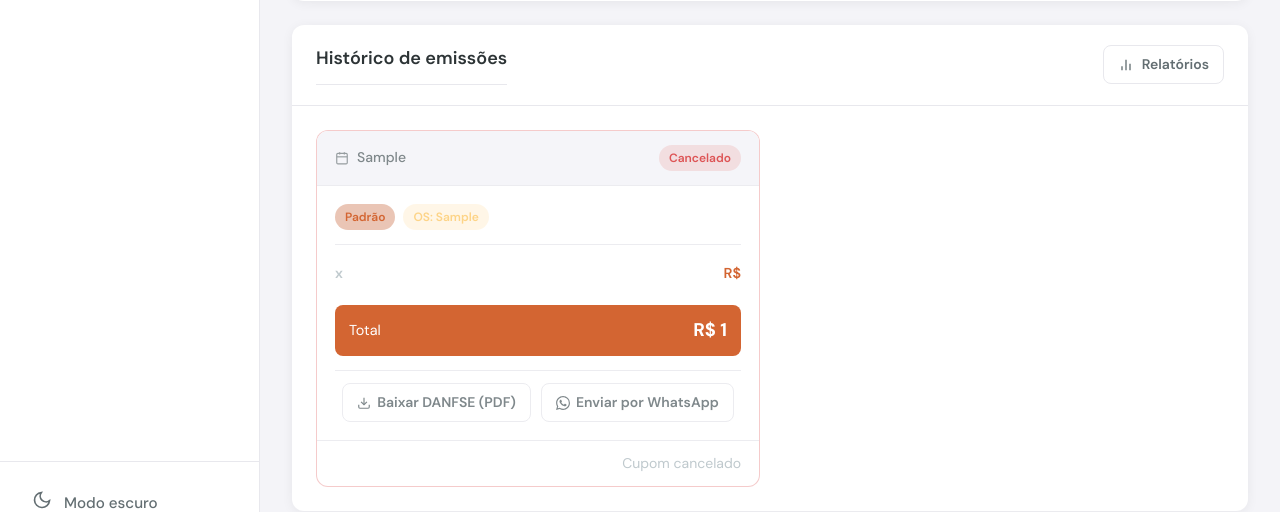
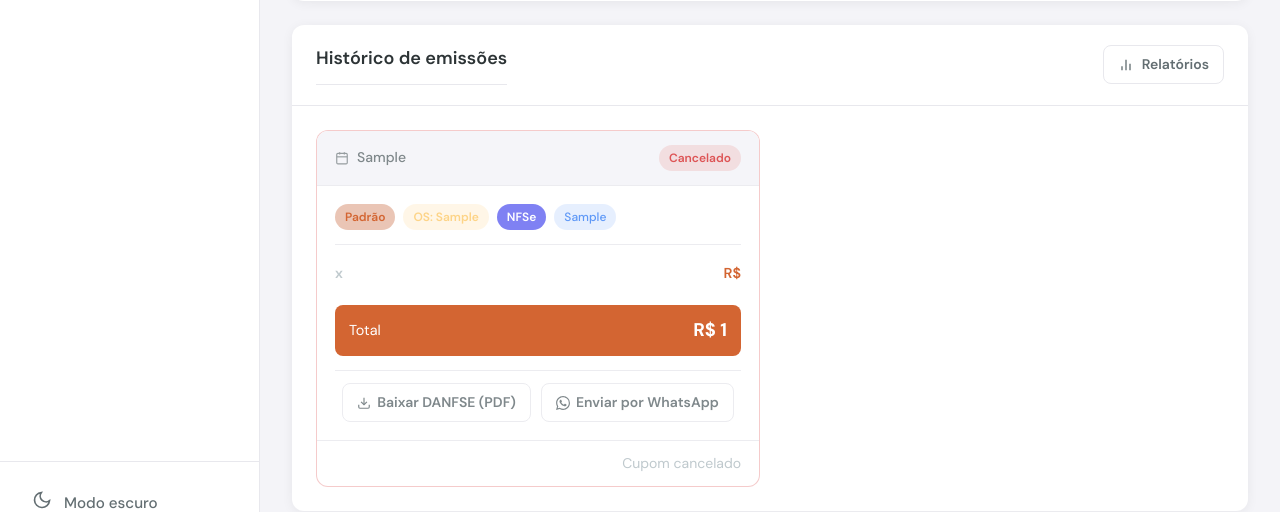
Before and after one commit to tracyxoxo/chaveiro_cupom, a FastAPI app: template app/templates/index.html in a window 1280 px wide. Shown: the part 913-1425 px from the top of the page. Run offline with FastAPI, Linux system fonts and the light colour scheme; the template is opened without the code that fills it: most values are stand-ins (such as "Sample title", 1, 10 or a date in 2020).

Commit message:
a lot happened

```diff
--- a/app/main.py
+++ b/app/main.py
@@ -1,7 +1,9 @@
 from __future__ import annotations
 from pathlib import Path
+from urllib.parse import quote
 
 import os
+import re
 import uuid
 from datetime import datetime
 from decimal import Decimal, InvalidOperation
@@ -17,6 +19,7 @@ from .cupom_core import CupomFormatter, ItemCupom
 from .printer import PrinterService
 from .history import HistoryService
 from .nfse_service import NFSeService
+from . import drive_upload as drive_upload_module
 
 BASE_DIR = Path(__file__).resolve().parent.parent
 app = FastAPI(title="Chaveiro Brotero - Cupom")
@@ -49,6 +52,34 @@ def _format_money_br(valor_str: str) -> str:
         return valor_str.replace(".", ",")
 
 
+def _sanitize_filename(text: str) -> str:
+    """Remove caracteres especiais de um texto para usar em nome de arquivo"""
+    # Remove acentos e caracteres especiais, mantém apenas letras, números, espaços e hífens
+    text = text.strip()
+    # Substitui espaços múltiplos por um único espaço
+    text = re.sub(r'\s+', ' ', text)
+    # Remove caracteres inválidos para nome de arquivo (Windows/Linux)
+    text = re.sub(r'[<>:"/\\|?*]', '', text)
+    # Limita tamanho (máximo 100 caracteres)
+    if len(text) > 100:
+        text = text[:100]
+    return text.strip()
+
+
+def _whatsapp_nfse_url(drive_link: str | None) -> str:
+    """Monta a URL do WhatsApp com a mensagem 'Segue a nota' e o link do Drive (se houver)."""
+
+    msg = (
+        "🔔 *CHAVEIRO BROTERO*\n\n"
+        "Sua Nota Fiscal Eletrônica está pronta! ✅\n\n"
+        "📥 *CLIQUE PARA BAIXAR:* \n"
+        f"{drive_link}\n\n"
+        "------------------------------------------\n"
+        "Obrigado pela preferência! 🔑"
+    )
+    return "https://api.whatsapp.com/send?text=" + quote(msg)
+
+
 def _format_history_for_template(historico: List[dict]) -> List[dict]:
     """Formata o histórico para exibição no template"""
     historico_formatado = []
@@ -59,6 +90,11 @@ def _format_history_for_template(historico: List[dict]) -> List[dict]:
         # Formata valores dos itens
         for item in cupom_formatted["itens"]:
             item["valor_unitario_formatado"] = _format_money_br(item["valor_unitario"])
+        # URL do WhatsApp com link do Drive (quando existir)
+        if cupom_formatted.get("nfse_drive_link"):
+            cupom_formatted["nfse_whatsapp_url"] = _whatsapp_nfse_url(cupom_formatted["nfse_drive_link"])
+        else:
+            cupom_formatted["nfse_whatsapp_url"] = _whatsapp_nfse_url(None)
         historico_formatado.append(cupom_formatted)
     return historico_formatado
 
@@ -198,6 +234,7 @@ async def emitir(
     emitir_nfse_flag = emitir_nfse is not None
     imprimir_nfse_flag = imprimir_nfse is not None
     nfse_pdf_id = None
+    nfse_drive_link = None
 
     try:
         itens = _parse_itens(descricao, quantidade, valor)
@@ -216,6 +253,7 @@ async def emitir(
         printer_service.emitir(texto, samaritano_flag, save_only=emitir_nfse_flag)
 
         # 🔽 Emite NFSe se solicitado
+        nfse_razao_social = None
         if emitir_nfse_flag and _NFSE_AVAILABLE:
             try:
                 # Remove formatação do CPF/CNPJ
@@ -232,16 +270,29 @@ async def emitir(
                     for item in itens
                 ])
 
-                # Emite a nota
-                pdf_content = nfse_service.emitir_nota(
+                # Emite a nota (retorna PDF e razão social)
+                pdf_content, razao_social = nfse_service.emitir_nota(
                     cpf_cnpj=cpf_cnpj_limpo,
                     data_competencia=datetime.now(),
                     valor=str(total),
                     descricao=descricao_nfse,
                 )
+                nfse_razao_social = razao_social
 
-                # Salva PDF temporariamente e gera ID
+                # Formata nome do arquivo: DANFSE_RAZAOSOCIAL_data
+                data_emissao_str = datetime.now().strftime("%Y%m%d")
+                razao_social_sanitizada = _sanitize_filename(razao_social) if razao_social else "SEM_RAZAO_SOCIAL"
+                # Se razão social estiver vazia após sanitização, usa fallback
+                if not razao_social_sanitizada:
+                    razao_social_sanitizada = "SEM_RAZAO_SOCIAL"
+
+                # Gera ID único para o arquivo local
                 nfse_pdf_id = str(uuid.uuid4())
+
+                # Nome do arquivo para salvar localmente e no Drive
+                filename_pdf = f"DANFSE_{razao_social_sanitizada}_{data_emissao_str}.pdf"
+
+                # Salva PDF temporariamente
                 pdf_path = BASE_DIR / "_nfse" / f"{nfse_pdf_id}.pdf"
                 pdf_path.parent.mkdir(exist_ok=True)
                 with open(pdf_path, "wb") as f:
@@ -253,6 +304,17 @@ async def emitir(
                         printer_service.imprimir_pdf(pdf_path)
                     except Exception as e:
                         print(f"Aviso: não foi possível imprimir a NFSe: {e}")
+
+                # Upload para Google Drive (pasta configurada) e link "qualquer pessoa com link pode visualizar"
+                try:
+                    link = drive_upload_module.upload_pdf_and_get_link(
+                        pdf_path,
+                        filename=filename_pdf,
+                    )
+                    if link:
+                        nfse_drive_link = link
+                except Exception as e:
+                    print(f"Aviso: upload da NFSe para o Drive não realizado: {e}")
 
             except ValueError as nfse_error:
                 # Erro de validação - impede a emissão
@@ -269,6 +331,8 @@ async def emitir(
             samaritano=samaritano_flag,
             numero_os=numero_os.strip() or None,
             nfse_pdf_id=nfse_pdf_id,
+            nfse_drive_link=nfse_drive_link,
+            nfse_razao_social=nfse_razao_social
         )
 
         msg_parts = [f"Cupom emitido com sucesso ({'Samaritano' if samaritano_flag else 'Padrão'})!"]
@@ -311,6 +375,8 @@ async def emitir(
             "cpf_cnpj": cpf_cnpj,
             "imprimir_nfse": imprimir_nfse_flag,
             "nfse_pdf_id": nfse_pdf_id,
+            "nfse_drive_link": nfse_drive_link,
+            "nfse_whatsapp_url": _whatsapp_nfse_url(nfse_drive_link),
             "historico": historico_formatado,
         },
     )
--- a/app/requirements.txt
+++ b/app/requirements.txt
@@ -4,3 +4,7 @@ jinja2
 python-multipart
 beautifulsoup4
 requests
+google-api-python-client>=2.0.0
+google-auth>=2.0.0
+google-auth-oauthlib>=1.0.0
+pyshorteners
--- a/app/static/style.css
+++ b/app/static/style.css
@@ -754,6 +754,33 @@ body.dark-mode .preview-box {
   color: var(--warning);
 }
 
+.badge-nfse {
+  background-color: var(--primary-color, #6366f1);
+  color: white;
+  font-weight: 600;
+}
+
+.badge-info {
+  background: rgba(59, 130, 246, 0.15);
+  color: #3b82f6;
+  font-weight: 500;
+  max-width: 200px;
+  overflow: hidden;
+  text-overflow: ellipsis;
+  white-space: nowrap;
+}
+
+body.dark-mode .badge-info {
+  background: rgba(59, 130, 246, 0.2);
+  color: #93c5fd;
+}
+
+.body.dark-mode .badge-nfse {
+  background-color: #312e81;
+  color: #e0e7ff;
+  border: 1px solid #312e81;
+}
+
 body.dark-mode .badge-os {
   color: #fdcb6e;
 }
--- a/app/templates/index.html
+++ b/app/templates/index.html
@@ -62,7 +62,7 @@
                   <svg width="18" height="18" viewBox="0 0 24 24" fill="none" stroke="currentColor" stroke-width="2"><path d="M21 15v4a2 2 0 0 1-2 2H5a2 2 0 0 1-2-2v-4"/><polyline points="7 10 12 15 17 10"/><line x1="12" y1="15" x2="12" y2="3"/></svg>
                   Baixar DANFSE (PDF)
                 </a>
-                <a href="https://api.whatsapp.com/send?text=Segue%20a%20nota" class="btn btn-outline btn-whatsapp" target="_blank" rel="noopener">
+                <a href="{{ nfse_whatsapp_url }}" class="btn btn-outline btn-whatsapp" target="_blank" rel="noopener">
                   <svg width="18" height="18" viewBox="0 0 24 24" fill="currentColor"><path d="M17.472 14.382c-.297-.149-1.758-.867-2.03-.967-.273-.099-.471-.148-.67.15-.197.297-.767.966-.94 1.164-.173.199-.347.223-.644.075-.297-.15-1.255-.463-2.39-1.475-.883-.788-1.48-1.761-1.653-2.059-.173-.297-.018-.458.13-.606.134-.133.298-.347.446-.52.149-.174.198-.298.298-.497.099-.198.05-.371-.025-.52-.075-.149-.669-1.612-.916-2.207-.242-.579-.487-.5-.669-.51-.173-.008-.371-.01-.57-.01-.198 0-.52.074-.792.372-.272.297-1.04 1.016-1.04 2.479 0 1.462 1.065 2.875 1.213 3.074.149.198 2.096 3.2 5.077 4.487.709.306 1.262.489 1.694.625.712.227 1.36.195 1.871.118.571-.085 1.758-.719 2.006-1.413.248-.694.248-1.289.173-1.413-.074-.124-.272-.198-.57-.347m-5.421 7.403h-.004a9.87 9.87 0 01-5.031-1.378l-.361-.214-3.741.982.998-3.648-.235-.374a9.86 9.86 0 01-1.51-5.26c.001-5.45 4.436-9.884 9.888-9.884 2.64 0 5.122 1.03 6.988 2.898a9.825 9.825 0 012.893 6.994c-.003 5.45-4.437 9.884-9.885 9.884m8.413-18.297A11.815 11.815 0 0012.05 0C5.495 0 .16 5.335.157 11.892c0 2.096.547 4.142 1.588 5.945L.057 24l6.305-1.654a11.882 11.882 0 005.683 1.448h.005c6.554 0 11.89-5.335 11.893-11.893a11.821 11.821 0 00-3.48-8.413z"/></svg>
                   Enviar por WhatsApp
                 </a>
@@ -210,6 +210,12 @@
                       {% if cupom.numero_os %}
                         <span class="badge badge-os">OS: {{ cupom.numero_os }}</span>
                       {% endif %}
+                      {% if cupom.nfse_pdf_id %}
+                        <span class="badge badge-nfse">NFSe</span>
+                        {% if cupom.nfse_razao_social %}
+                          <span class="badge badge-info" title="Razão Social do Tomador">{{ cupom.nfse_razao_social }}</span>
+                        {% endif %}
+                      {% endif %}
                     </div>
                     <ul class="history-items">
                       {% for item in cupom.itens %}
@@ -230,7 +236,7 @@
                         <svg width="14" height="14" viewBox="0 0 24 24" fill="none" stroke="currentColor" stroke-width="2"><path d="M21 15v4a2 2 0 0 1-2 2H5a2 2 0 0 1-2-2v-4"/><polyline points="7 10 12 15 17 10"/><line x1="12" y1="15" x2="12" y2="3"/></svg>
                         Baixar DANFSE (PDF)
                       </a>
-                      <a href="https://api.whatsapp.com/send?text=Segue%20a%20nota" class="btn btn-outline btn-sm btn-whatsapp" target="_blank" rel="noopener">
+                      <a href="{{ cupom.nfse_whatsapp_url }}" class="btn btn-outline btn-sm btn-whatsapp" target="_blank" rel="noopener">
                         <svg width="14" height="14" viewBox="0 0 24 24" fill="currentColor"><path d="M17.472 14.382c-.297-.149-1.758-.867-2.03-.967-.273-.099-.471-.148-.67.15-.197.297-.767.966-.94 1.164-.173.199-.347.223-.644.075-.297-.15-1.255-.463-2.39-1.475-.883-.788-1.48-1.761-1.653-2.059-.173-.297-.018-.458.13-.606.134-.133.298-.347.446-.52.149-.174.198-.298.298-.497.099-.198.05-.371-.025-.52-.075-.149-.669-1.612-.916-2.207-.242-.579-.487-.5-.669-.51-.173-.008-.371-.01-.57-.01-.198 0-.52.074-.792.372-.272.297-1.04 1.016-1.04 2.479 0 1.462 1.065 2.875 1.213 3.074.149.198 2.096 3.2 5.077 4.487.709.306 1.262.489 1.694.625.712.227 1.36.195 1.871.118.571-.085 1.758-.719 2.006-1.413.248-.694.248-1.289.173-1.413-.074-.124-.272-.198-.57-.347m-5.421 7.403h-.004a9.87 9.87 0 01-5.031-1.378l-.361-.214-3.741.982.998-3.648-.235-.374a9.86 9.86 0 01-1.51-5.26c.001-5.45 4.436-9.884 9.888-9.884 2.64 0 5.122 1.03 6.988 2.898a9.825 9.825 0 012.893 6.994c-.003 5.45-4.437 9.884-9.885 9.884m8.413-18.297A11.815 11.815 0 0012.05 0C5.495 0 .16 5.335.157 11.892c0 2.096.547 4.142 1.588 5.945L.057 24l6.305-1.654a11.882 11.882 0 005.683 1.448h.005c6.554 0 11.89-5.335 11.893-11.893a11.821 11.821 0 00-3.48-8.413z"/></svg>
                         Enviar por WhatsApp
                       </a>
@@ -480,17 +486,21 @@
         return '<li class="history-item"><span class="item-qty">' + qty + 'x</span><span class="item-desc">' + desc + '</span><span class="item-val">R$ ' + val + '</span></li>';
       }).join('');
       var whatsappSvg = '<svg width="14" height="14" viewBox="0 0 24 24" fill="currentColor"><path d="M17.472 14.382c-.297-.149-1.758-.867-2.03-.967-.273-.099-.471-.148-.67.15-.197.297-.767.966-.94 1.164-.173.199-.347.223-.644.075-.297-.15-1.255-.463-2.39-1.475-.883-.788-1.48-1.761-1.653-2.059-.173-.297-.018-.458.13-.606.134-.133.298-.347.446-.52.149-.174.198-.298.298-.497.099-.198.05-.371-.025-.52-.075-.149-.669-1.612-.916-2.207-.242-.579-.487-.5-.669-.51-.173-.008-.371-.01-.57-.01-.198 0-.52.074-.792.372-.272.297-1.04 1.016-1.04 2.479 0 1.462 1.065 2.875 1.213 3.074.149.198 2.096 3.2 5.077 4.487.709.306 1.262.489 1.694.625.712.227 1.36.195 1.871.118.571-.085 1.758-.719 2.006-1.413.248-.694.248-1.289.173-1.413-.074-.124-.272-.198-.57-.347m-5.421 7.403h-.004a9.87 9.87 0 01-5.031-1.378l-.361-.214-3.741.982.998-3.648-.235-.374a9.86 9.86 0 01-1.51-5.26c.001-5.45 4.436-9.884 9.888-9.884 2.64 0 5.122 1.03 6.988 2.898a9.825 9.825 0 012.893 6.994c-.003 5.45-4.437 9.884-9.885 9.884m8.413-18.297A11.815 11.815 0 0012.05 0C5.495 0 .16 5.335.157 11.892c0 2.096.547 4.142 1.588 5.945L.057 24l6.305-1.654a11.882 11.882 0 005.683 1.448h.005c6.554 0 11.89-5.335 11.893-11.893a11.821 11.821 0 00-3.48-8.413z"/></svg>';
+      var whatsappHref = (cupom.nfse_whatsapp_url != null) ? escapeHtml(cupom.nfse_whatsapp_url) : 'https://api.whatsapp.com/send?text=Segue%20a%20nota';
       var nfseHtml = cupom.nfse_pdf_id
-        ? '<div class="history-nfse-download"><a href="/api/nfse/download/' + escapeHtml(cupom.nfse_pdf_id) + '" class="btn btn-outline btn-sm btn-download-nfse" target="_blank" rel="noopener"><svg width="14" height="14" viewBox="0 0 24 24" fill="none" stroke="currentColor" stroke-width="2"><path d="M21 15v4a2 2 0 0 1-2 2H5a2 2 0 0 1-2-2v-4"/><polyline points="7 10 12 15 17 10"/><line x1="12" y1="15" x2="12" y2="3"/></svg> Baixar DANFSE (PDF)</a><a href="https://api.whatsapp.com/send?text=Segue%20a%20nota" class="btn btn-outline btn-sm btn-whatsapp" target="_blank" rel="noopener">' + whatsappSvg + ' Enviar por WhatsApp</a></div>'
+        ? '<div class="history-nfse-download"><a href="/api/nfse/download/' + escapeHtml(cupom.nfse_pdf_id) + '" class="btn btn-outline btn-sm btn-download-nfse" target="_blank" rel="noopener"><svg width="14" height="14" viewBox="0 0 24 24" fill="none" stroke="currentColor" stroke-width="2"><path d="M21 15v4a2 2 0 0 1-2 2H5a2 2 0 0 1-2-2v-4"/><polyline points="7 10 12 15 17 10"/><line x1="12" y1="15" x2="12" y2="3"/></svg> Baixar DANFSE (PDF)</a><a href="' + whatsappHref + '" class="btn btn-outline btn-sm btn-whatsapp" target="_blank" rel="noopener">' + whatsappSvg + ' Enviar por WhatsApp</a></div>'
         : '';
       var osBadge = cupom.numero_os ? '<span class="badge badge-os">OS: ' + escapeHtml(cupom.numero_os) + '</span>' : '';
+      var nfseBadge = cupom.nfse_pdf_id ? '<span class="badge badge-nfse" style="background-color: #6366f1; color: white;">NFSe</span>' : '';
+      var nfseRazaoBadge = (cupom.nfse_pdf_id && cupom.nfse_razao_social) ? '<span class="badge badge-info" title="Razão Social do Tomador">' + escapeHtml(cupom.nfse_razao_social) + '</span>' : '';
       var footerHtml = cancelado
         ? '<div class="history-card-footer"><span class="text-muted">Cupom cancelado</span></div>'
         : '<div class="history-card-footer"><button type="button" class="btn btn-outline btn-sm" onclick="verDetalhes(\'' + id.replace(/'/g, '\\\'') + '\')">Detalhes</button><button type="button" class="btn btn-danger btn-sm" onclick="cancelarCupom(\'' + id.replace(/'/g, '\\\'') + '\', event)">Cancelar</button></div>';
+
       return '<article class="history-card' + (cancelado ? ' history-card-canceled' : '') + '" data-cupom-id="' + id + '">' +
         '<div class="history-card-header"><span class="history-date"><svg width="14" height="14" viewBox="0 0 24 24" fill="none" stroke="currentColor" stroke-width="2"><rect x="3" y="4" width="18" height="18" rx="2" ry="2"/><line x1="16" y1="2" x2="16" y2="6"/><line x1="8" y1="2" x2="8" y2="6"/><line x1="3" y1="10" x2="21" y2="10"/></svg>' + dataFmt + '</span>' +
         '<span class="badge badge-' + badgeStatus + '">' + statusLabel + '</span></div>' +
-        '<div class="history-card-body"><div class="history-meta"><span class="badge badge-' + tipoBadge + '">' + tipoLabel + '</span>' + osBadge + '</div>' +
+        '<div class="history-card-body"><div class="history-meta"><span class="badge badge-' + tipoBadge + '">' + tipoLabel + '</span>' + osBadge + nfseBadge + nfseRazaoBadge + '</div>' +
         '<ul class="history-items">' + itensHtml + '</ul>' +
         '<div class="history-total"><span>Total</span><strong>R$ ' + totalFmt + '</strong></div>' + nfseHtml + '</div>' +
         footerHtml + '</article>';
```
Also changed, not shown: app/drive_upload.py (added, +102 -0 lines), app/history.py (+7 -1 lines), app/nfse_service.py (+8 -5 lines).
